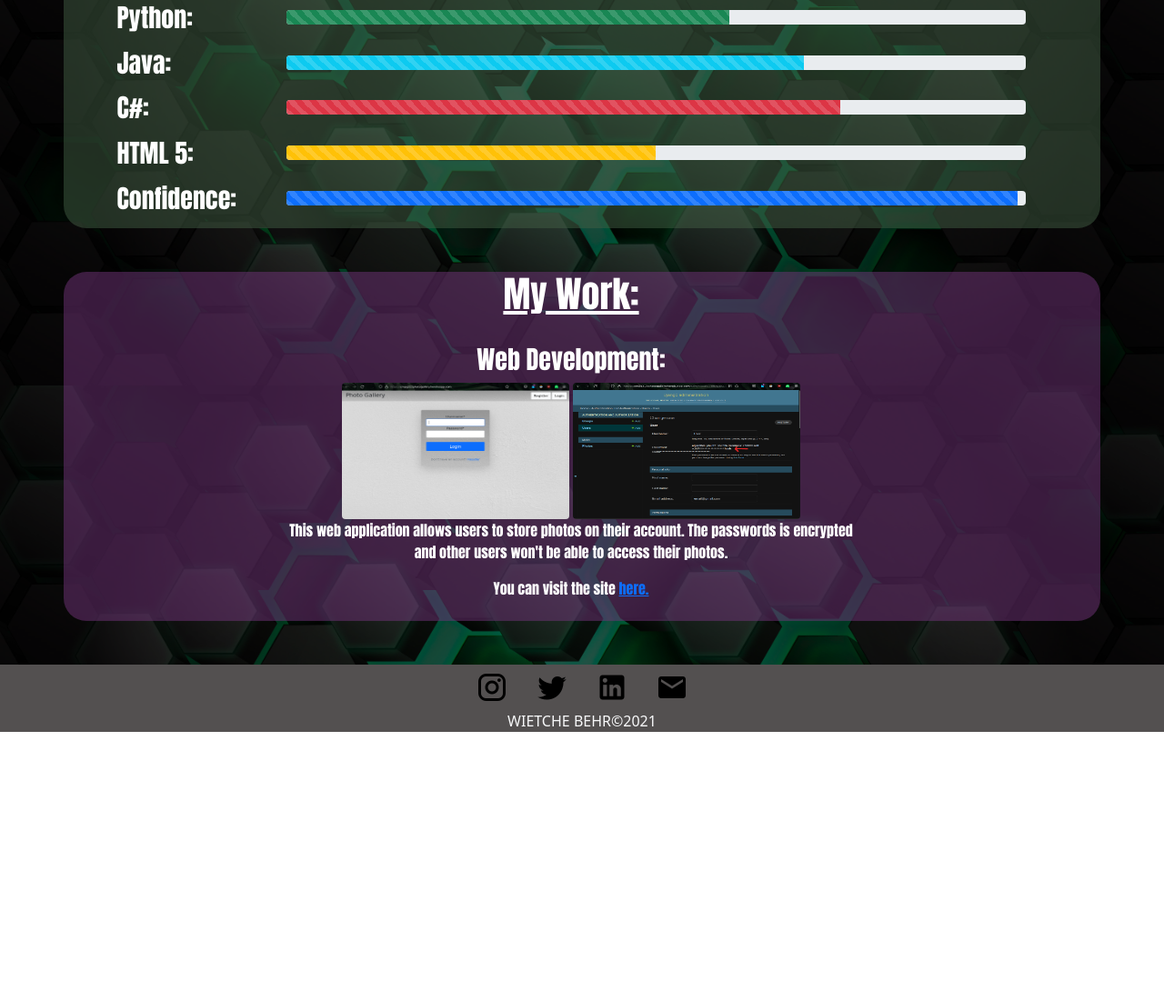
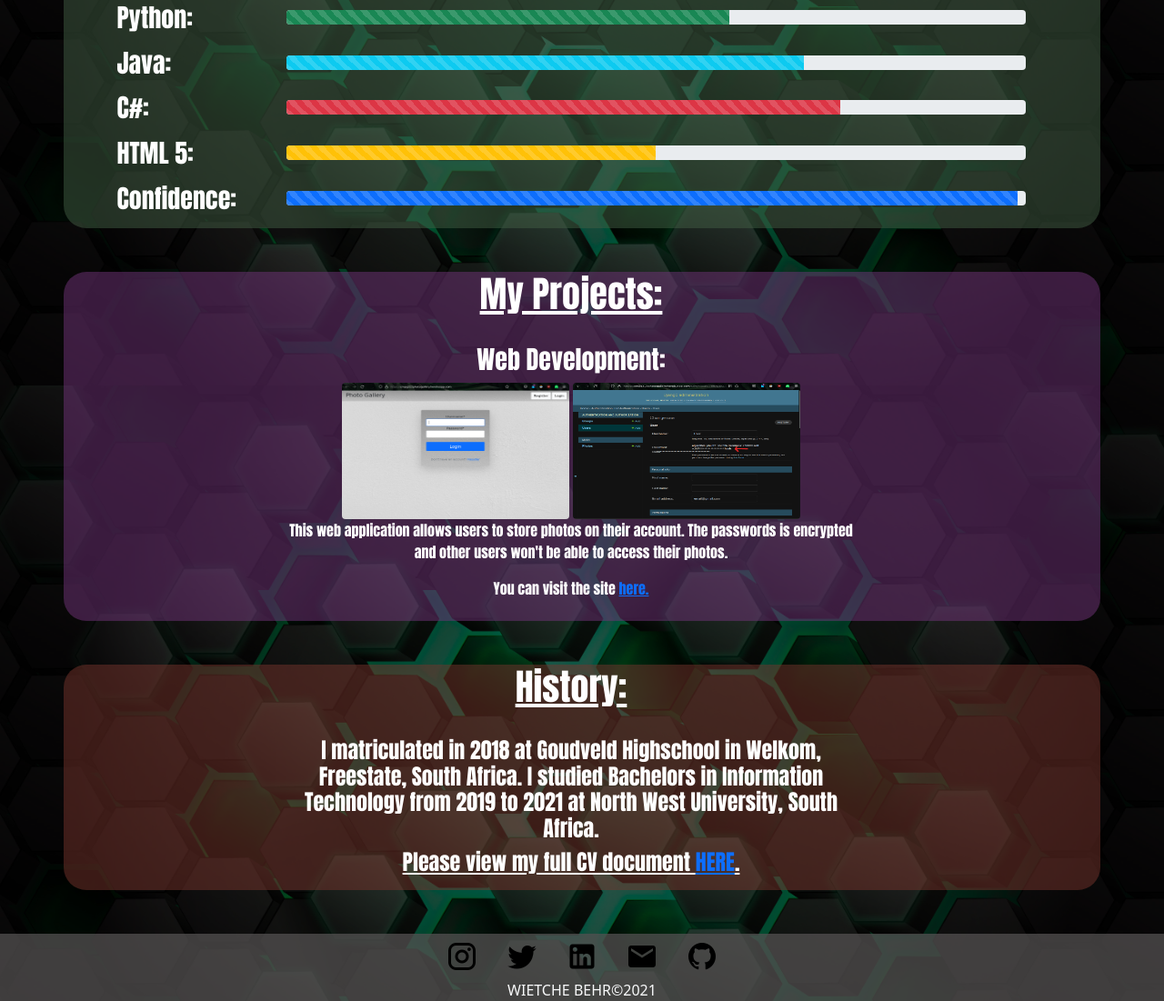
Before and after one commit to WietsBehr/Online-CV, a plain HTML site: page index.html in a window 1280 px wide. Shown: the part 1176-2277 px from the top of the page at 91% size. Before the commit the page ends 1981 px from the top, so only its background shows below. Drawn offline with nearby package versions, Linux system fonts and the light colour scheme.

Commit message:
Add files via upload
Added History

```diff
--- a/index.html
+++ b/index.html
@@ -84,7 +84,7 @@
                 </div>
             </div>
             <div class="row mywork mb-5">
-                <div class="row justify-content-center text-center mb-4" style="text-decoration: underline;"><h1>My Work:</h1></div>
+                <div class="row justify-content-center text-center mb-4" style="text-decoration: underline;"><h1>My Projects:</h1></div>
                 <div class="row justify-content-center">
                     <div class="col-7 text-center mb-2">
                     <h3>Web Development: </h3>
@@ -97,10 +97,18 @@
                     </div>
 
             </div>
+            </div>
+            <div class="row history mb-5">
+                <div class="row justify-content-center text-center mb-4" style="text-decoration: underline;"><h1>History:</h1></div>
+                <div class="row justify-content-center">
+                    <div class="col-7 text-center mb-2">
+                    <h4>I matriculated in 2018 at Goudveld Highschool in Welkom, Freestate, South Africa. I studied Bachelors in Information Technology from 2019 to 2021 at North West University, South Africa.</h4>
+                    <h4 style="text-decoration: underline;">Please view my full CV document <a href="">HERE</a>.</h4>
+
+                    </div>
+
+            </div>
         </div>
-    </section>
-    <section  id="middel2">
-
     </section>
     <footer>
         <div id="footer">
@@ -110,6 +118,7 @@
                     <a href="https://twitter.com/Wiets09" class="btn"><img src="static/twitter.png"></a>
                     <a href="https://www.linkedin.com/in/wiets-behr-829a101b2/" class="btn"><img src="static/linkedin.png"></a>
                     <a href="mailto:wietsiebehr9@gmail.com" class="btn"><img src="static/email.png"></a>
+                    <a href="https://github.com/WietsBehr" class="btn"><img src="static/github.png"></a>
                 </div>
                 <div class="footnote">
                     <span class="highlight text-light">WIETCHE BEHR©2021</span>
--- a/style.css
+++ b/style.css
@@ -149,11 +149,17 @@ body
     transform: scale(3);
 }
 
+.history
+{
+    background:rgba(119, 53, 45, 0.5);
+    border-radius: 25px;
+}
+
   /*---------------------------Footer-------------------------*/
 
 #footer
 {
-    background-color: rgb(83, 80, 80);
+    background-color: rgb(83, 80, 80, 0.75);
 }
 
 #footer img:hover
```
Also changed, not shown: static/github.png (added).
